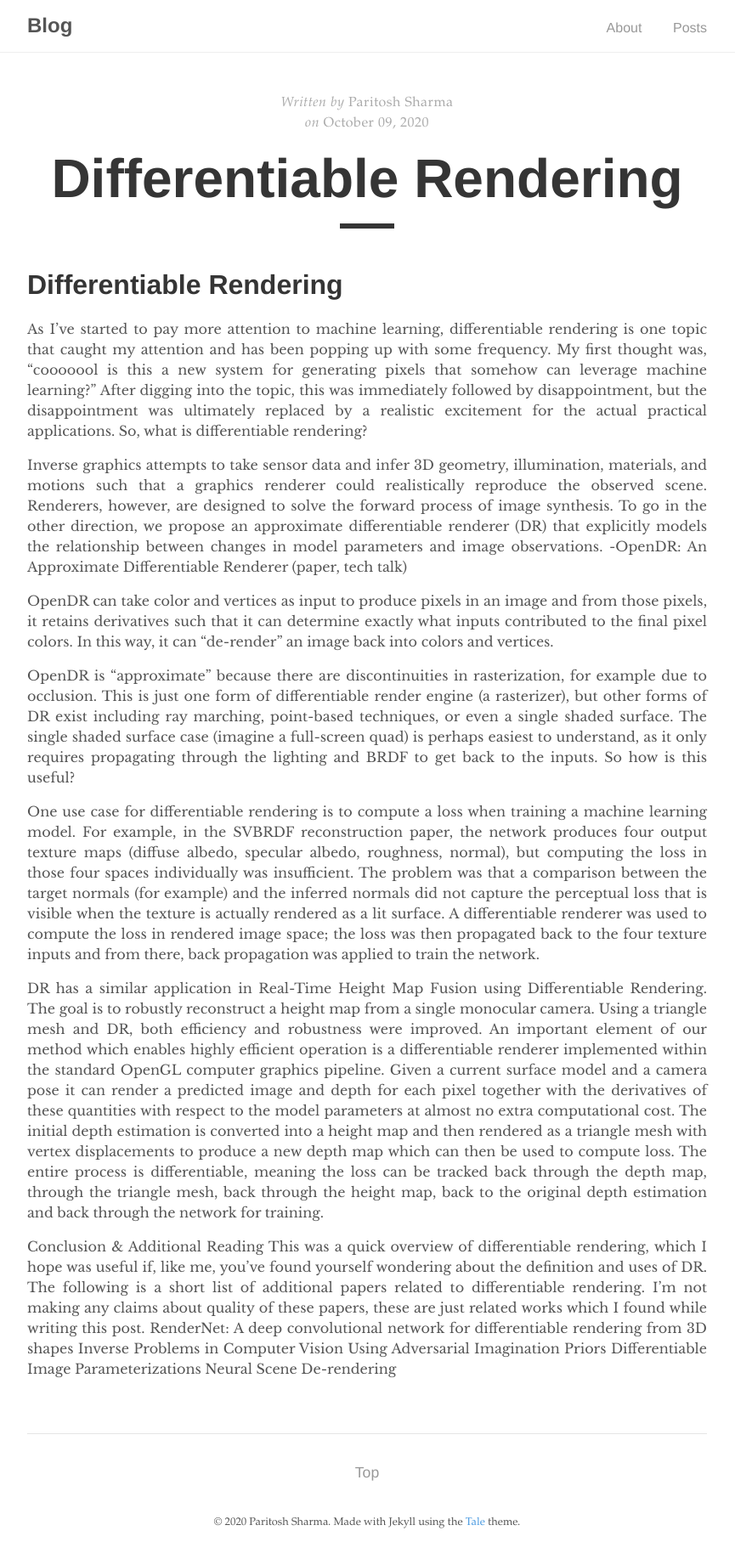
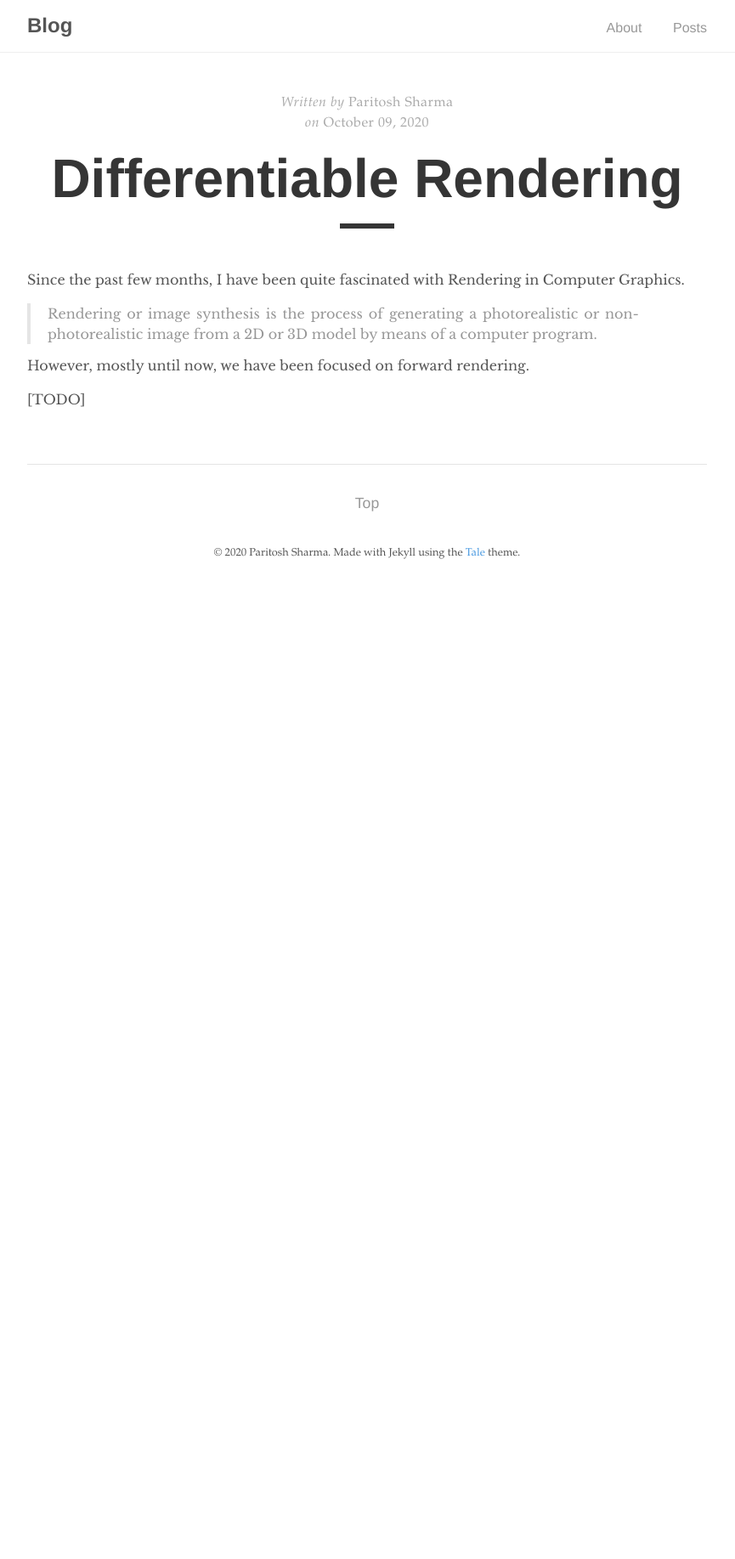
Before and after one commit to Paritosh97/blog, a Jekyll site: the page built from _posts/2020-10-09-differentiable-rendering.md, in a window 1280 px wide. Shown: the whole page at 85% size, without its empty margins (208-1073 px from the left). Built offline with Jekyll 4.4.1, drawn with Linux system fonts in a browser that asks for light colours; our own code applies the rules of GitHub Pages for plain Markdown files; after the commit the page ends 900 px from its top, so only the background shows below that.

Commit message:
Update DR #2

```diff
--- a/_posts/2020-10-09-differentiable-rendering.md
+++ b/_posts/2020-10-09-differentiable-rendering.md
@@ -1,8 +1,12 @@
-# Differentiable Rendering
+Since the past few months, I have been quite fascinated with Rendering in Computer Graphics.
 
-As I’ve started to pay more attention to machine learning, differentiable rendering is one topic that caught my attention and has been popping up with some frequency. My first thought was, “cooooool is this a new system for generating pixels that somehow can leverage machine learning?” After digging into the topic, this was immediately followed by disappointment, but the disappointment was ultimately replaced by a realistic excitement for the actual practical applications. So, what is differentiable rendering?
+> Rendering or image synthesis is the process of generating a photorealistic or non-photorealistic image from a 2D or 3D model by means of a computer program.
 
-Inverse graphics attempts to take sensor data and infer 3D geometry, illumination, materials, and motions such that a graphics renderer could realistically reproduce the observed scene. Renderers, however, are designed to solve the forward process of image synthesis. To go in the other direction, we propose an approximate differentiable renderer (DR) that explicitly models the relationship between changes in model parameters and image observations.
+However, mostly until now, we have been focused on forward rendering.
+
+[TODO]
+
+<!-- Inverse graphics attempts to take sensor data and infer 3D geometry, illumination, materials, and motions such that a graphics renderer could realistically reproduce the observed scene. Renderers, however, are designed to solve the forward process of image synthesis. To go in the other direction, we propose an approximate differentiable renderer (DR) that explicitly models the relationship between changes in model parameters and image observations.
 -OpenDR: An Approximate Differentiable Renderer (paper, tech talk)
 
 OpenDR can take color and vertices as input to produce pixels in an image and from those pixels, it retains derivatives such that it can determine exactly what inputs contributed to the final pixel colors. In this way, it can “de-render” an image back into colors and vertices.
@@ -20,4 +24,4 @@ This was a quick overview of differentiable rendering, which I hope was useful i
 RenderNet: A deep convolutional network for differentiable rendering from 3D shapes
 Inverse Problems in Computer Vision Using Adversarial Imagination Priors
 Differentiable Image Parameterizations
-Neural Scene De-rendering
+Neural Scene De-rendering -->
```
